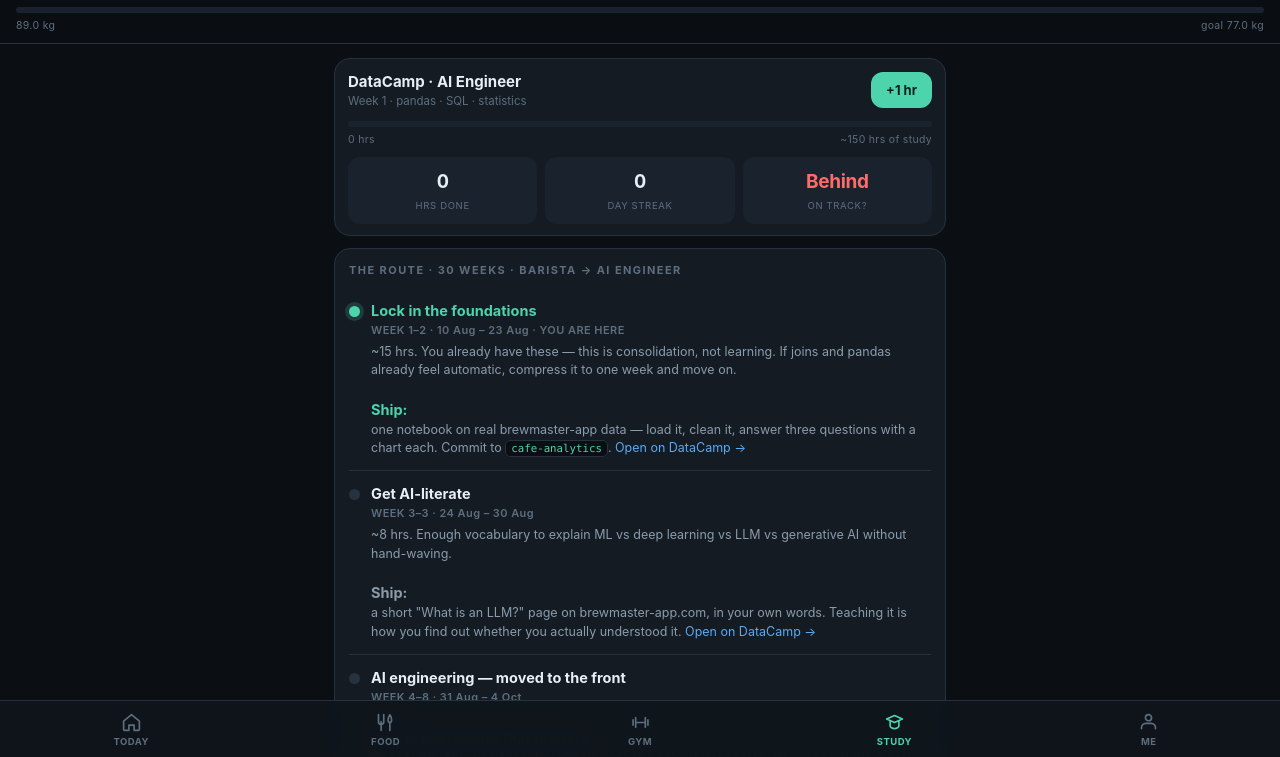
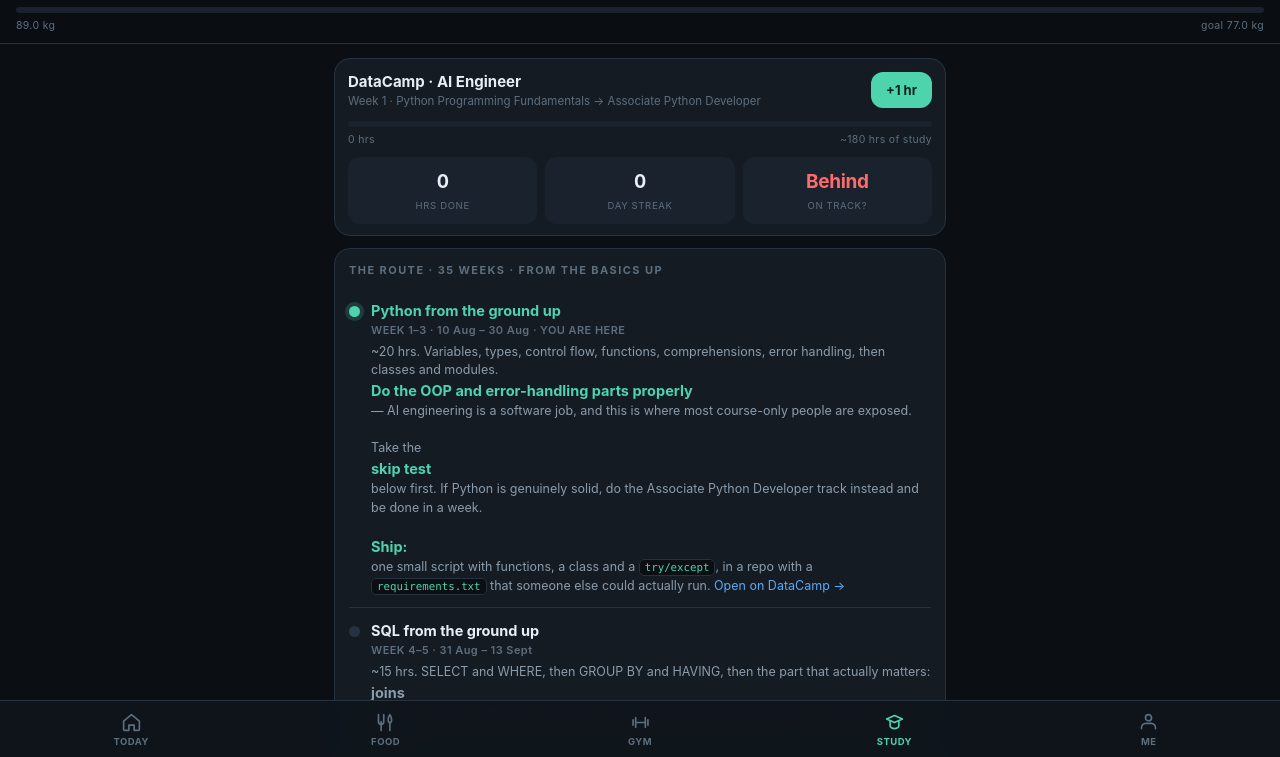
Before and after one commit to JeJo8/reset, a plain HTML site: page index.html in a window 1280 px wide. Both pictures are taken after a click on the button "STUDY". Shown: the part 42-799 px from the top of the page. Drawn offline with Linux system fonts and the light colour scheme.

Commit message:
Update index.html

```diff
--- a/index.html
+++ b/index.html
@@ -320,7 +320,7 @@ nav button.on{color:var(--acc)}
       <button class="btn sm" style="width:auto;padding:10px 15px" onclick="addHr()">+1 hr</button>
     </div>
     <div class="bar" style="margin-top:11px"><i id="sbar" style="width:0%"></i></div>
-    <div class="barlab"><span id="sl">0 hrs</span><span>~150 hrs of study</span></div>
+    <div class="barlab"><span id="sl">0 hrs</span><span>~180 hrs of study</span></div>
     <div class="grid3" style="margin-top:10px">
       <div class="stat"><b id="q1">0</b><i>hrs done</i></div>
       <div class="stat"><b id="q2">0</b><i>day streak</i></div>
@@ -329,14 +329,24 @@ nav button.on{color:var(--acc)}
   </div>
 
   <div class="card">
-    <div class="ttl">The route · 30 weeks · barista → AI engineer</div>
+    <div class="ttl">The route · 35 weeks · from the basics up</div>
     <div id="phases"></div>
+  </div>
+
+  <div class="card">
+    <div class="ttl">Skip test · do this before week 1</div>
+    <div class="sub" style="margin-bottom:11px">You have an MSc and a bootcamp behind you, so some of the foundations will be revision and some won't. <b style="color:var(--tx)">Don't guess — check.</b> Open a blank file and actually do these, no googling, no AI. Whatever you can't do in a couple of minutes is what your foundation weeks are for.</div>
+    <div class="rule"><em>Py</em><div>Write a function with a default argument and <code>**kwargs</code>. Write a list comprehension with a condition in it. Write a class with <code>__init__</code> and one method. Catch a specific exception, not a bare <code>except</code>. Create a virtualenv and freeze a <code>requirements.txt</code>.</div></div>
+    <div class="rule"><em>SQL</em><div>Explain when a <code>LEFT JOIN</code> gives you rows an <code>INNER JOIN</code> doesn't, and why a <code>WHERE</code> on the right-hand table silently turns one into the other. Write a <code>GROUP BY</code> with a <code>HAVING</code>. Write <code>ROW_NUMBER() OVER (PARTITION BY ...)</code>. Rewrite a subquery as a CTE.</div></div>
+    <div class="rule"><em>pd</em><div><code>groupby().agg()</code> with two different functions. <code>merge</code> two frames and explain the <code>how</code> argument. Fill missing values three different ways and say why you'd pick each. Reshape wide to long.</div></div>
+    <div class="rule"><em>Stat</em><div>Say in one sentence what a p-value actually means. Explain when the median beats the mean. Explain overfitting to someone non-technical. Explain why a correlation of 0.9 might mean nothing.</div></div>
+    <div class="mini" style="margin-top:11px"><b>Scoring:</b> all four blocks clean → skip to week 8 and start AI literacy. One shaky block → do that block's weeks only. Two or more → do all of weeks 1–7 properly. There's no prize for skipping, and everything from stage 2 onwards silently assumes this.</div>
   </div>
 
   <div class="card">
     <div class="ttl">Why AI engineering, and why this order</div>
     <div class="sub">Data science is gated behind postgraduate degrees and it's the most crowded target in tech. <b style="color:var(--tx)">AI engineering isn't the same job.</b> It rewards people who can build and deploy things, and that is exactly the thing almost nobody coming off a course can do. You already ship — brewmaster-app.com is live with analytics on it. That's the whole gap, and you're already on the right side of it.<br><br>
-    <b style="color:var(--tx)">The reorder:</b> most roadmaps make you do 40 hours of scikit-learn and 18 hours of PyTorch before you touch an LLM. But you'll rarely open PyTorch in this job. Doing AI engineering at week 4 instead of week 20 gets your flagship app live four months earlier — and the live app is what makes applications get answered. Core ML is backfill; it matters, but it isn't the gate.</div>
+    <b style="color:var(--tx)">The reorder:</b> most roadmaps make you do 40 hours of scikit-learn and 18 hours of PyTorch before you touch an LLM. But you'll rarely open PyTorch in this job. Doing AI engineering at week 4 instead of week 20 gets your flagship app live several months earlier — and the live app is what makes applications get answered. Core ML is backfill; it matters, but it isn't the gate.</div>
   </div>
 
   <div class="card">
@@ -435,7 +445,7 @@ nav button.on{color:var(--acc)}
 const START = new Date(2026,7,10);      // Mon 10 Aug 2026
 const W0 = 89.0, GOAL = 77.0;
 const KCAL = 2200, PROT = 150, RATE = 0.545;   // kg/week
-const STUDY_GOAL = 150;
+const STUDY_GOAL = 180;
 
 /* ---------- storage ---------- */
 const KEY='reset_jeeva_v1';
@@ -634,28 +644,34 @@ const tread=w=>TREAD.find(t=>w>=t[0]&&w<=t[1])||TREAD[TREAD.length-1];
 
 /* ======================= STUDY ======================= */
 const PHASES=[
- [1,2,  'Lock in the foundations','pandas · SQL · statistics',
-  '~15 hrs. You already have these — this is consolidation, not learning. If joins and pandas already feel automatic, compress it to one week and move on.<br><br><b>Ship:</b> one notebook on real brewmaster-app data — load it, clean it, answer three questions with a chart each. Commit to <code>cafe-analytics</code>.',
+ [1,3,  'Python from the ground up','Python Programming Fundamentals → Associate Python Developer',
+  '~20 hrs. Variables, types, control flow, functions, comprehensions, error handling, then classes and modules. <b>Do the OOP and error-handling parts properly</b> — AI engineering is a software job, and this is where most course-only people are exposed.<br><br>Take the <b>skip test</b> below first. If Python is genuinely solid, do the Associate Python Developer track instead and be done in a week.<br><br><b>Ship:</b> one small script with functions, a class and a <code>try/except</code>, in a repo with a <code>requirements.txt</code> that someone else could actually run.',
+  'https://www.datacamp.com/tracks/python-programming-fundamentals'],
+ [4,5,  'SQL from the ground up','Introduction to SQL → Intermediate SQL → Joining Data',
+  '~15 hrs. SELECT and WHERE, then GROUP BY and HAVING, then the part that actually matters: <b>joins</b>. Inner vs left, and why rows silently disappear. Finish with subqueries, CTEs and one window function.<br><br>You will be tested on this in interviews for years. It is worth over-learning.<br><br><b>Ship:</b> five queries against your own brewmaster data, saved in the repo with a line of comment each saying what question they answer.',
+  'https://www.datacamp.com/courses/introduction-to-sql'],
+ [6,7,  'pandas and enough statistics','Data Manipulation with pandas · Intro to Statistics in Python',
+  '~15 hrs. <code>groupby</code>, <code>merge</code>, missing values, reshaping. Then the statistics you need to not embarrass yourself: distributions, mean vs median on skewed data, correlation, sampling, and what a p-value does and doesn\'t say.<br><br>You don\'t need heavy maths for AI engineering — you need enough to know when a number is lying to you.<br><br><b>Ship:</b> one notebook on real brewmaster-app or GoatCounter data — load, clean, three questions, three charts. Commit to <code>cafe-analytics</code>.',
   'https://www.datacamp.com/courses/data-manipulation-with-pandas'],
- [3,3,  'Get AI-literate','AI Fundamentals · Generative AI Concepts',
+ [8,8,  'Get AI-literate','AI Fundamentals · Generative AI Concepts',
   '~8 hrs. Enough vocabulary to explain ML vs deep learning vs LLM vs generative AI without hand-waving.<br><br><b>Ship:</b> a short "What is an LLM?" page on brewmaster-app.com, in your own words. Teaching it is how you find out whether you actually understood it.',
   'https://www.datacamp.com/tracks/ai-fundamentals'],
- [4,8,  'AI engineering — moved to the front','Associate AI Engineer for Developers',
-  '~35 hrs. <b>This is the reorder that matters.</b> OpenAI API, Hugging Face, LangChain, embeddings, vector search, RAG, agents. It\'s the job you\'re actually applying for, and it\'s where being able to deploy is an unfair advantage over everyone else on the course.<br><br><b>Ship (flagship):</b> Barista AI — RAG over your own menu and recipe docs, in React, deployed the way you already deploy. Live by about week 8.',
+ [9,13, 'AI engineering — moved to the front','Associate AI Engineer for Developers',
+  '~35 hrs. <b>This is the reorder that matters.</b> OpenAI API, Hugging Face, LangChain, embeddings, vector search, RAG, agents. It\'s the job you\'re actually applying for, and it\'s where being able to deploy is an unfair advantage over everyone else on the course.<br><br><b>Ship (flagship):</b> Barista AI — RAG over your own menu and recipe docs, in React, deployed the way you already deploy. Live by about week 13.',
   'https://www.datacamp.com/tracks/associate-ai-engineer-for-developers'],
- [9,11, 'Evals, cost and failure modes','Not on DataCamp — you build this',
+ [14,16,'Evals, cost and failure modes','Not on DataCamp — you build this',
   '<b>The single biggest signal of real LLM experience</b>, and it\'s missing from almost every roadmap. Interviewers hand you a corpus and watch how you\'d chunk, embed and rerank — and how you\'d measure whether any of it worked.<br><br>Learn <code>ragas</code> for retrieval groundedness, <code>promptfoo</code> or <code>DeepEval</code> for prompt regression tests, LangSmith for tracing. Then log your token spend, add caching, and get a real before/after number.<br><br><b>Ship:</b> an eval suite on Barista AI, and a README documenting where retrieval failed and how you caught it.',
   'https://docs.ragas.io/'],
- [12,17,'Backfill core ML','Associate Data Scientist in Python',
-  '~40 hrs, the biggest single block, and the one everyone underestimates — budget for it running over. It\'s backfill now rather than a blocker, because you already have an app live.<br><br><b>Ship:</b> a daily-sales or repeat-customer model folded into brewmaster, not a separate repo.<br><br><b style="color:var(--warn)">Start applying at week 16.</b> Not because you\'ll get those jobs — because job ads are the only honest curriculum, and you need to see what your market actually asks for.',
+ [17,22,'Backfill core ML','Associate Data Scientist in Python',
+  '~40 hrs, the biggest single block, and the one everyone underestimates — budget for it running over. It\'s backfill now rather than a blocker, because you already have an app live.<br><br><b>Ship:</b> a daily-sales or repeat-customer model folded into brewmaster, not a separate repo.<br><br><b style="color:var(--warn)">Start applying at week 17.</b> Not because you\'ll get those jobs — because job ads are the only honest curriculum, and you need to see what your market actually asks for.',
   'https://www.datacamp.com/tracks/associate-data-scientist-in-python'],
- [18,20,'Deep learning — literacy only','Introduction to Deep Learning with PyTorch',
+ [23,25,'Deep learning — literacy only','Introduction to Deep Learning with PyTorch',
   '~18 hrs. Be honest about why you\'re doing it: you will rarely touch PyTorch in an AI engineering job. This is so you can answer the question, not because the work needs it. <b>If time gets tight, this is the stage to cut.</b><br><br><b>Ship:</b> one small classifier you can explain end to end in an interview.',
   'https://www.datacamp.com/courses/introduction-to-deep-learning-with-pytorch'],
- [21,23,'Run it like production','MLOps Concepts · Docker · MLflow',
+ [26,28,'Run it like production','MLOps Concepts · Docker · MLflow',
   '~15 hrs — selected courses from the Machine Learning Engineer track. Containers, experiment tracking, monitoring. Enough to speak the language in an interview.<br><br><b>Ship:</b> monitoring and a clear architecture README on brewmaster. A well-documented deploy is itself a hiring signal.',
   'https://www.datacamp.com/tracks/machine-learning-engineer'],
- [24,30,'Prove it and get hired','AI Engineer for Developers — Associate cert',
+ [29,35,'Prove it and get hired','AI Engineer for Developers — Associate cert',
   'Timed exam plus a practical project, included in your subscription. You get 30 days from the moment you register, so don\'t register until you\'re ready.<br><br>Then: badge on LinkedIn, three or four repos pinned on GitHub (JeJo8), one short post per shipped project, and five applications a week. Every week, not when you feel like it.',
   'https://www.datacamp.com/certification']
 ];
```
